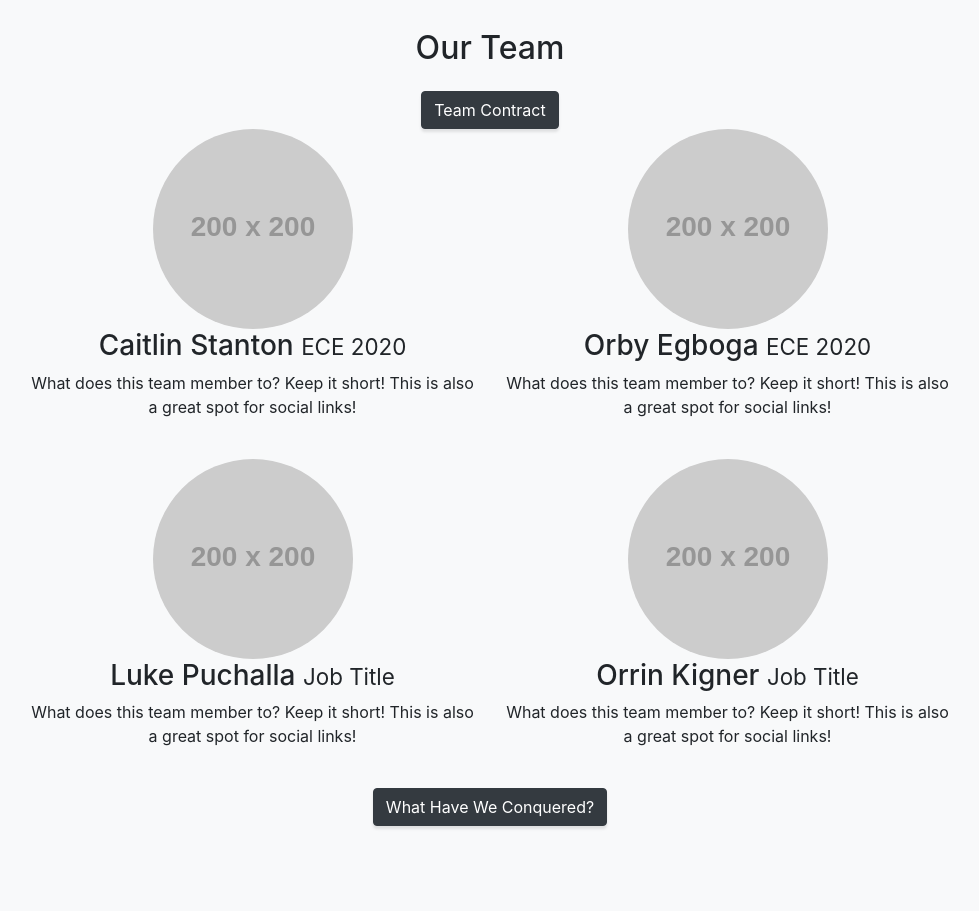
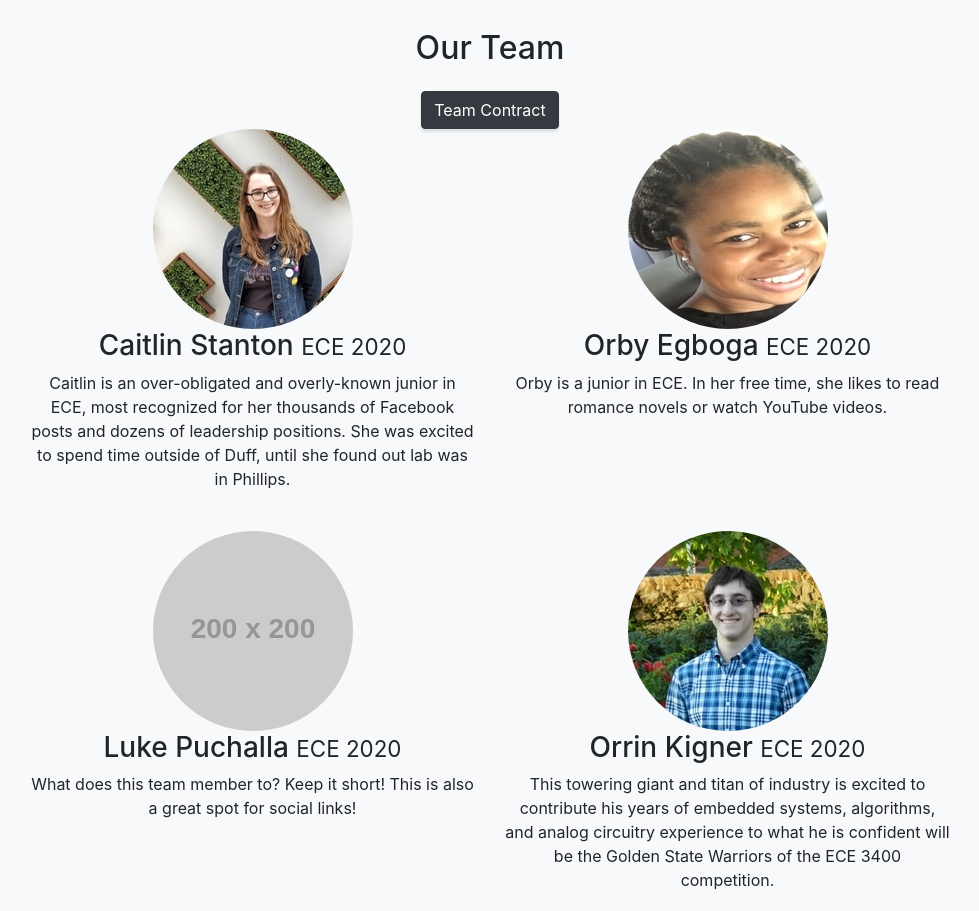
Before and after one commit to ece3400-team16/team16, a website with bundled scripts: page index.html in a window 1280 px wide. Shown: the part 1000-1911 px from the top of the page, without its empty margins (150-1129 px from the left). Built offline with nearby package versions, Linux system fonts and the light colour scheme; placeholder pictures from the web are drawn by us.

Commit message:
team photos

```diff
--- a/index.html
+++ b/index.html
@@ -51,7 +51,7 @@
     <!-- Header -->
     <header class="masthead d-flex">
       <div class="container text-center my-auto">
-        <h1 class="mb-1">We are Team 16</h1>
+        <h1 class="mb-1">We are Team Rage Against the Machine</h1>
         <h3 class="mb-5">
           <em>and we're here to build robots</em>
         </h3>
@@ -73,32 +73,39 @@
                 <a class="btn btn-dark btn-xl js-scroll-trigger" href="teamcontract.html">Team Contract</a>
               </div>
               <div class="col-lg-6 col-sm-3 text-center mb-4">
+                <img class="rounded-circle img-fluid d-block mx-auto" src="img/caitlin.jpg" alt="">
+                <h3>Caitlin Stanton
+                  <small>ECE 2020</small>
+                </h3>
+                <p>Caitlin is an over-obligated and overly-known junior in ECE, most recognized for her thousands of Facebook posts and dozens of leadership positions. She was excited to spend time outside of Duff, until she found out lab was in Phillips.</p>
+              </div>
+              <div class="col-lg-6 col-sm-3 text-center mb-4">
+                <img class="rounded-circle img-fluid d-block mx-auto" src="img/orby.jpg" alt="">
+                <h3>Orby Egboga
+                  <small>ECE 2020</small>
+                </h3>
+                <p>Orby is a junior in ECE. In her free time, she likes to read romance novels or watch YouTube videos.</p>
+              </div>
+              <div class="col-lg-6 col-sm-3 text-center mb-4">
                 <img class="rounded-circle img-fluid d-block mx-auto" src="http://placehold.it/200x200" alt="">
-                <h3>Caitlin Stanton
+                <h3>Luke Puchalla
                   <small>ECE 2020</small>
                 </h3>
                 <p>What does this team member to? Keep it short! This is also a great spot for social links!</p>
               </div>
               <div class="col-lg-6 col-sm-3 text-center mb-4">
-                <img class="rounded-circle img-fluid d-block mx-auto" src="http://placehold.it/200x200" alt="">
-                <h3>Orby Egboga
+                <img class="rounded-circle img-fluid d-block mx-auto" src="img/orrin.jpg" alt="">
+                <h3>Orrin Kigner
                   <small>ECE 2020</small>
                 </h3>
-                <p>What does this team member to? Keep it short! This is also a great spot for social links!</p>
+                <p>This towering giant and titan of industry is excited to contribute his years of embedded systems, algorithms, and analog circuitry experience to what he is confident will be the Golden State Warriors of the ECE 3400 competition.</p>
               </div>
               <div class="col-lg-6 col-sm-3 text-center mb-4">
-                <img class="rounded-circle img-fluid d-block mx-auto" src="http://placehold.it/200x200" alt="">
-                <h3>Luke Puchalla
-                  <small>Job Title</small>
+                <img class="rounded-circle img-fluid d-block mx-auto" src="img/labhansh.jpg" alt="">
+                <h3>Labhansh Atriwal
+                  <small>ECE M.Eng</small>
                 </h3>
-                <p>What does this team member to? Keep it short! This is also a great spot for social links!</p>
-              </div>
-              <div class="col-lg-6 col-sm-3 text-center mb-4">
-                <img class="rounded-circle img-fluid d-block mx-auto" src="http://placehold.it/200x200" alt="">
-                <h3>Orrin Kigner
-                  <small>Job Title</small>
-                </h3>
-                <p>What does this team member to? Keep it short! This is also a great spot for social links!</p>
+                <p>Check him out on LinkedIn <a href="https://www.linkedin.com/in/labhanshatriwal/">here</a>!</p>
               </div>
             </div>
             <a class="btn btn-dark btn-xl js-scroll-trigger" href="#milestones">What Have We Conquered?</a>
```
Also changed, not shown: img/caitlin.jpg (added), img/labhansh.jpg (added), img/orby.jpg (added), img/orrin.jpg (added), 1 other file.
